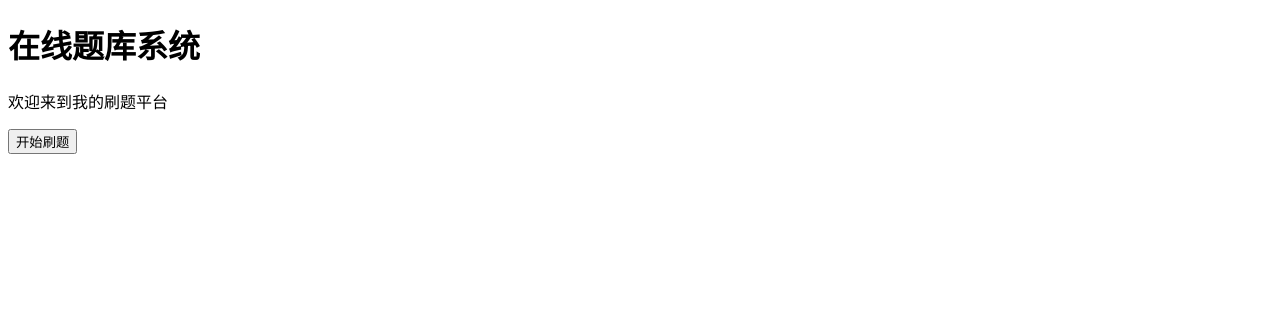
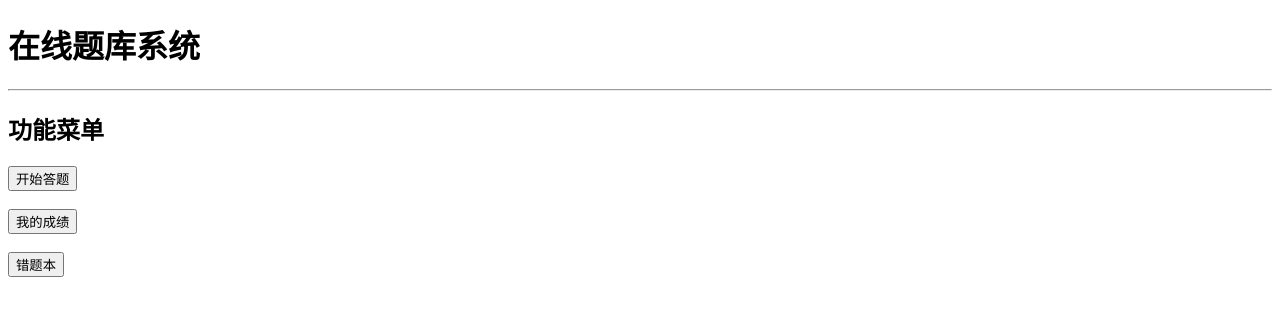
Before and after one commit to BSQFH/question-platform, a Next.js app: page / in a window 1280 px wide. Shown: the top 316 px of the page. Built offline with nearby package versions, Linux system fonts and the light colour scheme.

Commit message:
Refactor Home component with new navigation buttons

```diff
--- a/app/page.js
+++ b/app/page.js
@@ -1,5 +1,3 @@
-import Link from "next/link"
-
 export default function Home(){
 
   return (
@@ -11,18 +9,55 @@ export default function Home(){
       </h1>
 
 
-      <p>
-        欢迎来到我的刷题平台
-      </p>
+      <hr/>
 
 
-      <Link href="/quiz">
+      <h2>
+        功能菜单
+      </h2>
 
-        <button>
-          开始刷题
-        </button>
 
-      </Link>
+
+      <div>
+
+
+        <a href="/quiz">
+
+          <button>
+            开始答题
+          </button>
+
+        </a>
+
+
+        <br/>
+        <br/>
+
+
+        <a href="/records">
+
+          <button>
+            我的成绩
+          </button>
+
+        </a>
+
+
+        <br/>
+        <br/>
+
+
+        <a href="/wrong">
+
+          <button>
+            错题本
+          </button>
+
+        </a>
+
+
+
+      </div>
 
 
     </main>
```
